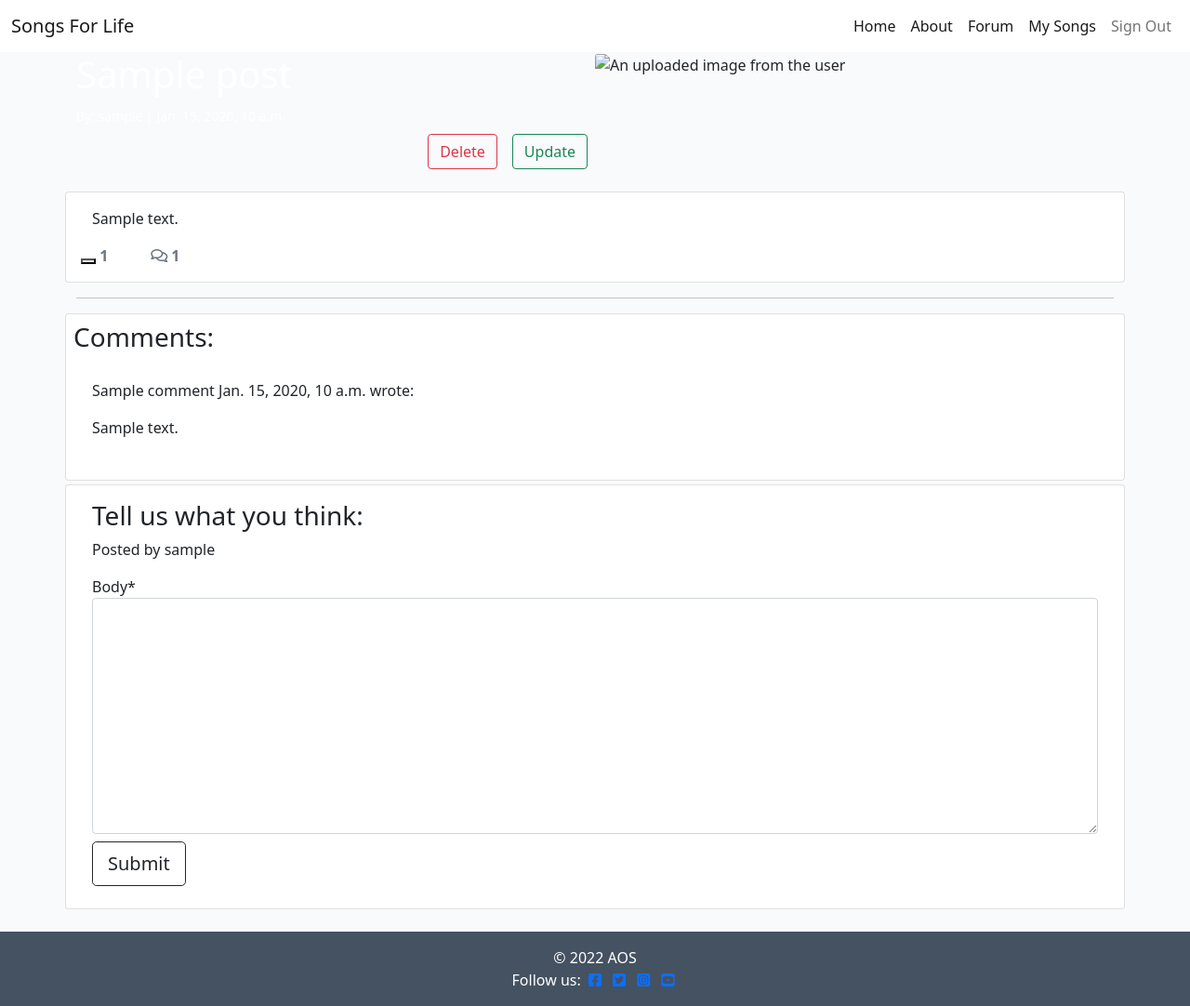
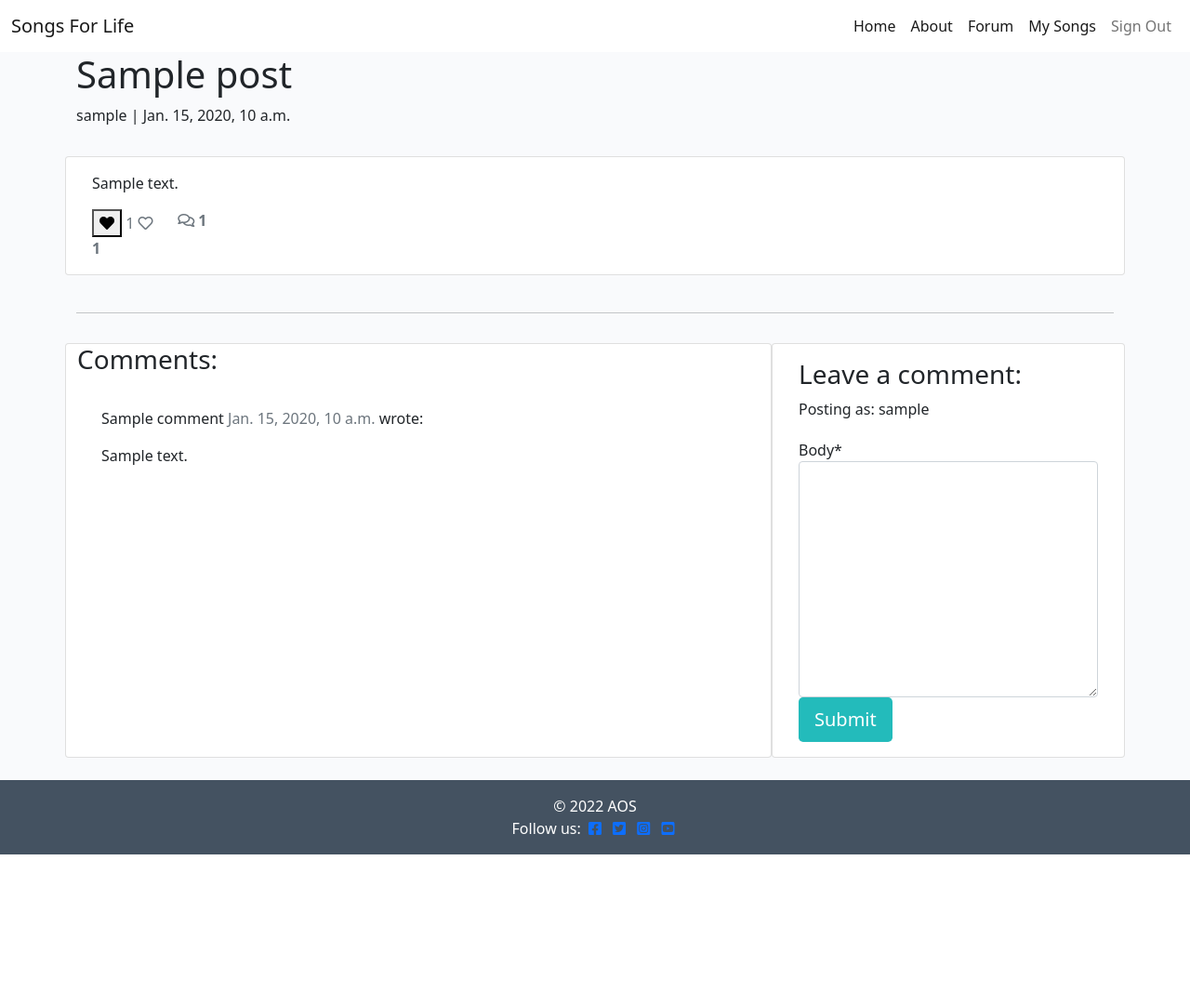
Before and after one commit to AShocks/songs-for-life, a Django app: a page that uses templates/post_detail.html in a window 1280 px wide. Shown: the whole page at 93% size. After the commit the page ends 919 px from the top, so only its background shows below. Run offline with Django 3.2, Linux system fonts and the light colour scheme; a user stored in the database is signed in; tables that the repository leaves empty hold one stand-in row (values such as "Sample post"); some libraries are stand-ins or nearby versions.

Commit message:
Add like buttons and view

```diff
--- a/forum/forms.py
+++ b/forum/forms.py
@@ -3,6 +3,9 @@ from .models import Comment
 
 
 class CommentForm(forms.ModelForm):
+    """
+    Form for adding comments to blog post
+    """
     class Meta:
         model = Comment
         fields = ('body',)
--- a/static/css/style.css
+++ b/static/css/style.css
@@ -30,22 +30,14 @@ main {
 }
 
 
-.hero_image {
-    width: 100%;
-    height: 50vh;
-    background-repeat: no-repeat;
-    background-position: center;
-    background-size: cover;
-    margin: 0;
-    position: relative;
-}
+
 
 .image-container {
     height: 80vh;
     background-repeat: no-repeat;
     background-size: cover;
     background-position: bottom center;
-    display: flex;
+
     align-items: center;
     position: relative;
   }
--- a/templates/post_detail.html
+++ b/templates/post_detail.html
@@ -1,88 +1,68 @@
-{% extends 'base.html' %}
-
-{% block content %}
-
+{% extends 'base.html' %} {% block content %}
 {% load crispy_forms_tags %}
 
-<!-- post details page with comment section below -->
 <div class="masthead">
     <div class="container">
         <div class="row g-0">
-            <div class="col-md-6 masthead-text text-white post-title-author">
-                <h1 class="post-title">
-                    {{ post.title }}
-                </h1>
-                <small class="post-subtitle">By: {{ post.author }} | {{ post.created_on }} </small>
-                {% if user.is_authenticated %}
-                {% if user.id == post.author.id %}
-                <!-- only logged in user and the post author can update or delete their own post -->
-
-                <div class="container d-flex flex-row-reverse">
-                    <!-- update post button -->
-                    <a href="{% url 'update_post' post.slug %}" class="p-2">
-                        <button type="button" class="btn btn-outline-success edit-btn">Update</button>
-                    </a>
-
-                    <!-- delete post button -->
-                    <a href="{% url 'delete_post' post.slug %}" class="p-2">
-                        <button type="button" class="btn btn-outline-danger delete-btn">Delete</button>
-                    </a>
+            <div class="col-md-6 masthead-text">
+                <!-- Post title goes in these h1 tags -->
+                <h1 class="post-title">{{ post.title }}</h1>
+                <!-- Post author goes before the | the post's created date goes after -->
+                <p class="post-subtitle">{{ post.author }} | {{ post.created_on }}</p>
             </div>
-
-                {% endif %}
-                {% endif %}
-            </div>
-            <!-- placeholder img taken from code institute only showing when the user didn't upload their own img-->
             <div class="d-none d-md-block col-md-6 masthead-image">
-                {% if "placeholder" in post.image.url %}
-                <img class="card-img-top post-img img-fluid"
-                 src="https://res.cloudinary.com/dahw9emjc/image/upload/v1675920120/concert_vqe6wc.jpg" class="image-fluid"
-                 width="100%" height="250" alt="NFT image">
+                <!-- The featured image URL goes in the src attribute -->
+                {% if "placeholder" in post.featured_image.url %}
+                <img src="https://res.cloudinary.com/dahw9emjc/image/upload/v1670468012/hero_image_nj7vhi.jpg" width="100%">
                 {% else %}
-                <img src=" {{ post.image.url }} " class="card-img-top post-img img-fluid" width="100%" height="250"
-                    alt="An uploaded image from the user">
+                <img src=" {{ post.featured_image.url }}" width="100%">
                 {% endif %}
             </div>
         </div>
     </div>
 </div>
 
-<!-- comment section -->
 <div class="container">
     <div class="row">
-        <div class="col card mt-3 left top">
+        <div class="col card mb-4  mt-3 left  top">
             <div class="card-body">
-                <p class="card-text text-justify"> {{ post.content | safe }} </p>
-                <div class="row col-md-6 col-lg-5">
-                    <div class="col-2 p-0">
-                        <strong>
+                <!-- The post content goes inside the card-text. -->
+                <!-- Use the | safe filter inside the template tags -->
+                <p class="card-text ">
+                    {{ post.content | safe }}
+                </p>
+                <div class="row">
+
+                    <div class="col-1">
+                        <!-- The number of likes goes before the closing strong tag -->
+
                         {% if user.is_authenticated %}
-
-                            <form class="d-inline" action="{% url 'forumpost_like' post.slug %}" method="POST">
+                                <form class="d-inline" action="{% url 'post_like' post.slug %}" method="POST">
                                     {% csrf_token %}
                                     {% if liked %}
 
-                                <button type="submit" name="forumpost_id" value="{{ post.slug }}" class="btn-like"><i
-                                        class="fa-solid fa-heart-circle-check"></i></button>
+                                    <button type="submit" name="forumpost_id" value="{{post.slug}}" class="btn-like"><i
+                                            class="fas fa-heart"></i></button>
 
                                     {% else %}
 
-                                <button type="submit" name="forumpost_id" value="{{ post.slug }}" class="btn-like"><i
-                                        class="fa-solid fa-heart"></i></button>
+                                    <button type="submit" name="forumpost_id" value="{{post.slug}}" class="btn-like"><i
+                                            class="far fa-heart"></i></button>
 
                                     {% endif %}
                                 </form>
                                 {% else %}
-                            <span class="text-secondary"><i class="fa-solid fa-heart"></i></span>
+
+                                <span class="text-secondary"><i class="far fa-heart"></i></span>
                                 {% endif %}
-                            <span class="text-secondary">{{ post.number_of_likes }}</span>
-                        </strong>
+                                <span class="text-secondary"> {{ post.number_of_likes }}</span>
+                        <strong class="text-secondary"><i class="far fa-heart"></i> {{ post.number_of_likes }} </strong>
                     </div>
-                    <div class="col-2 p-0">
+                    <div class="col-1">
                         {% with comments.count as total_comments %}
                         <strong class="text-secondary"><i class="far fa-comments"></i>
-                            {{ total_comments }}
-                        </strong>
+                            <!-- Our total_comments variable goes before the closing strong tag -->
+                            {{ total_comments }}</strong>
                         {% endwith %}
                     </div>
                 </div>
@@ -94,36 +74,46 @@
             <hr>
         </div>
     </div>
-    {% if user.is_authenticated %}
-    <!-- when the user is logged in, this section will display otherwise is hidden -->
-    <div class="row d-flex card-bg">
-        <div class="card p-2 card-bg">
+    <div class="row">
+        <div class="col-md-8 card mb-4  mt-3 ">
             <h3>Comments:</h3>
             <div class="card-body">
-                <!-- for loop inside the tags to iterate through each comment in comments -->
+                <!-- We want a for loop inside the empty control tags to iterate through each comment in comments -->
                 {% for comment in comments %}
-                <div class="comments p-1">
-                    <p class="font-weight-bold text-justify">
+                <div class="comments" style="padding: 10px;">
+                    <p class="font-weight-bold">
+                        <!-- The commenter's name goes here. Check the model if you're not sure what that is -->
                         {{ comment.name }}
-                        <span class="font-weight-normal card-bg">
+                        <span class=" text-muted font-weight-normal">
+                            <!-- The comment's created date goes here -->
                             {{ comment.created_on }}
                         </span> wrote:
                     </p>
+                    <!-- The body of the comment goes before the | -->
                     {{ comment.body | linebreaks }}
                 </div>
+                <!-- Our for loop ends here -->
                 {% endfor %}
             </div>
         </div>
-        <div class="card mb-4 mt-1 card-bg">
-            <div class="card-body mt-3 pt-0 pb-4">
+        <div class="col-md-4 card mb-4  mt-3 ">
+            <div class="card-body">
+                <!-- For later -->
+                {% if commented %}
+                <div class="alert alert-success" role="alert">
+                    Your comment is awaiting approval
+                </div>
+                {% else %}
+                {% if user.is_authenticated %}
 
-                <h3>Tell us what you think:</h3>
-                <p class="text-justify">Posted by {{ user.username }}</p>
-                <form method="POST">
+                <h3>Leave a comment:</h3>
+                <p>Posting as: {{ user.username }}</p>
+                <form method="post" style="margin-top: 1.3em;">
                     {{ comment_form | crispy }}
                     {% csrf_token %}
-                    <button type="submit" class="btn btn-outline-dark btn-lg mt-2">Submit</button>
+                    <button type="submit" class="btn btn-signup btn-lg">Submit</button>
                 </form>
+                {% endif %}
                 {% endif %}
             </div>
         </div>
```
Also changed, not shown: templates/index.html (+4 -17 lines). Lines whose indentation alone changed are shown as unchanged.
